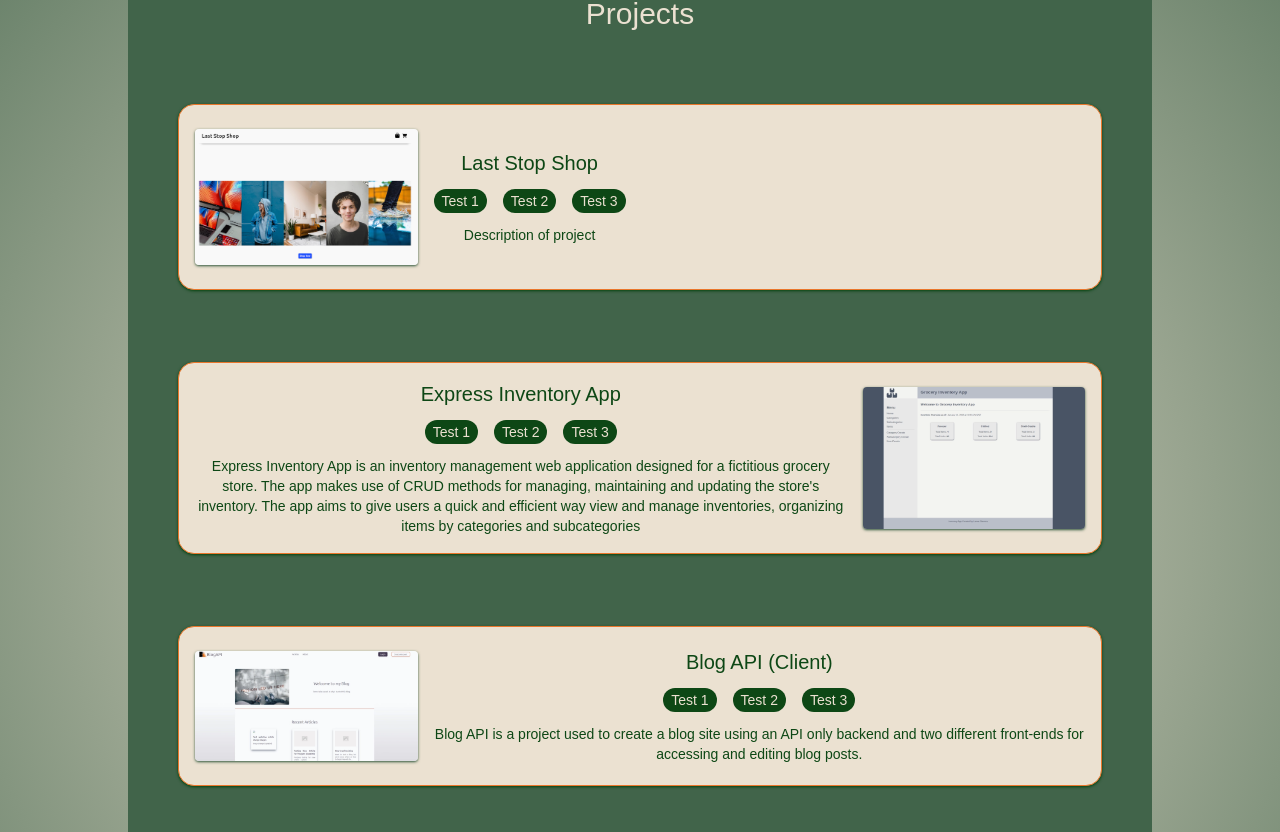
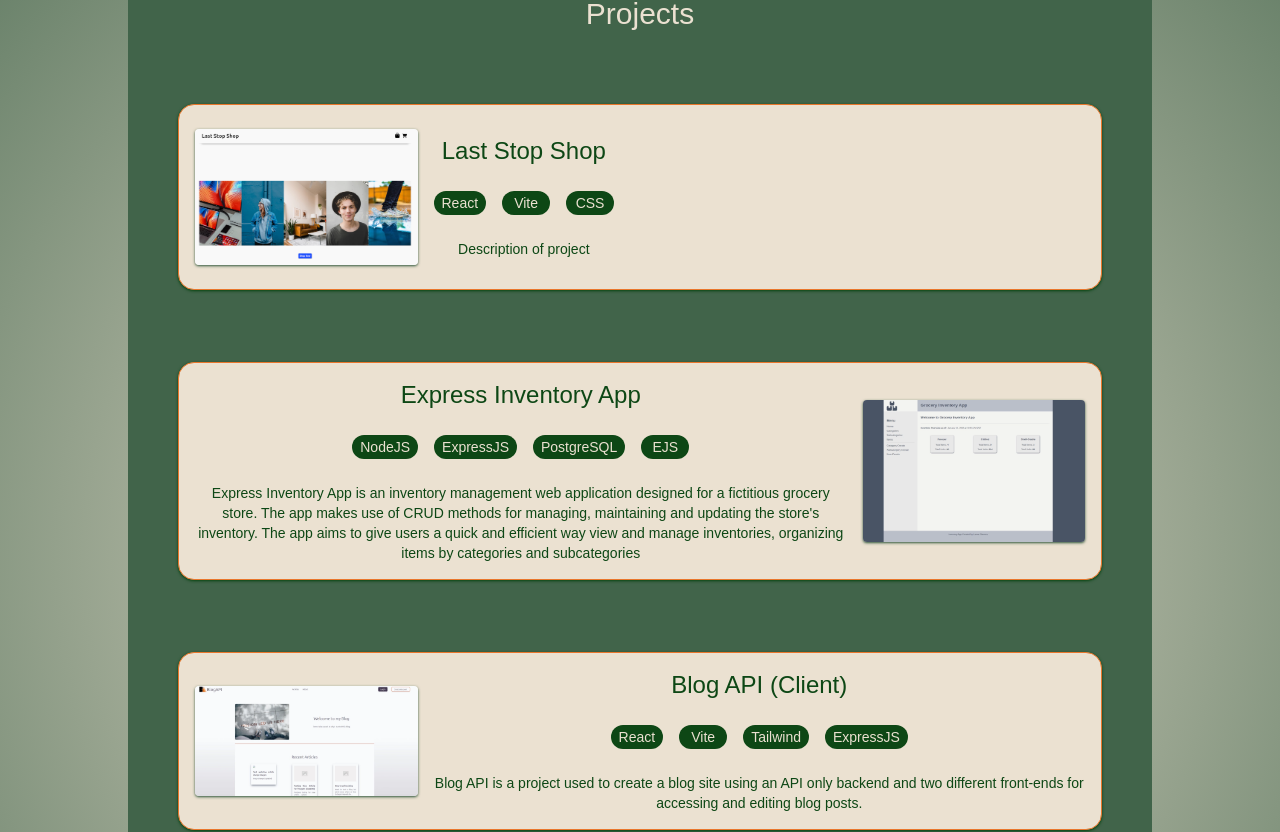
Before and after one commit to marefpceo/personal-portfolio-nextjs, a Next.js app: page / in a window 1280 px wide. Shown: the part 1628-2460 px from the top of the page. Built offline with nearby package versions, Linux system fonts and the light colour scheme; a web font is replaced by a local one.

Commit message:
Added logic for dynamic stack bubbles

```diff
--- a/src/components/ProjectCard.jsx
+++ b/src/components/ProjectCard.jsx
@@ -1,7 +1,9 @@
 'use client'
 
+import Link from 'next/link';
 import Image from 'next/image';
 import TechTextBubble from './TechTextBubble';
+import { v4 as uuidv4 } from 'uuid';
 
 export default function ProjectCard({ projectTitle, projectImage, projectDescription, techStack, projectSourceCode, projectUrl }) {
   return (
@@ -19,11 +21,15 @@ export default function ProjectCard({ projectTitle, projectImage, projectDescrip
         height={746}
       />
       <div className='flex flex-col gap-3 items-center'>
-        <h3 className='text-xl'>{projectTitle}</h3>
-        <span className='flex gap-4 flex-wrap'>
-          <TechTextBubble text={'Test 1'} />
-          <TechTextBubble text={'Test 2'} />
-          <TechTextBubble text={'Test 3'} />
+        <h3 className='text-2xl'>{projectTitle}</h3>
+        <span className='my-3 flex gap-4 flex-wrap'>
+        {
+          techStack.map(tech => (
+            <TechTextBubble
+              key={uuidv4()}
+              text={tech} />
+          ))
+        }
         </span>
         <p className='text-center text-sm'>
           {projectDescription}
```
